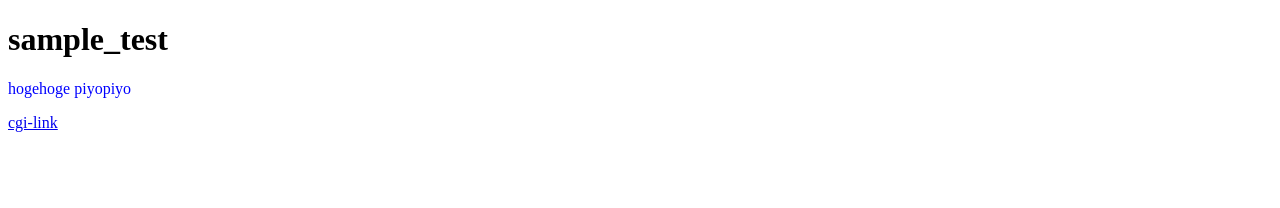
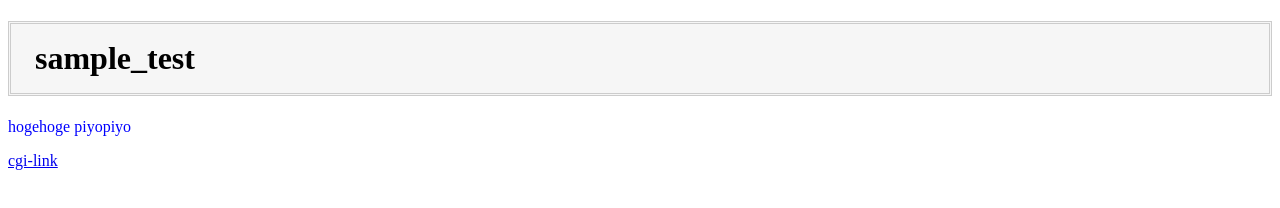
Before and after one commit to iyu9/mylib, a plain HTML site: page html/index.html in a window 1280 px wide. Drawn offline with Linux system fonts and the light colour scheme.

Commit message:
update sample.css

```diff
--- a/html/css/sample.css
+++ b/html/css/sample.css
@@ -1,3 +1,15 @@
+/*
+*{}
+p.class{}
+#id {}
+*/
+
 p {
   color: blue;
 }
+
+h1 {
+  padding: .5em .75em;
+  background-color: #f6f6f6;
+  border: 3px double #ccc;
+}
```
